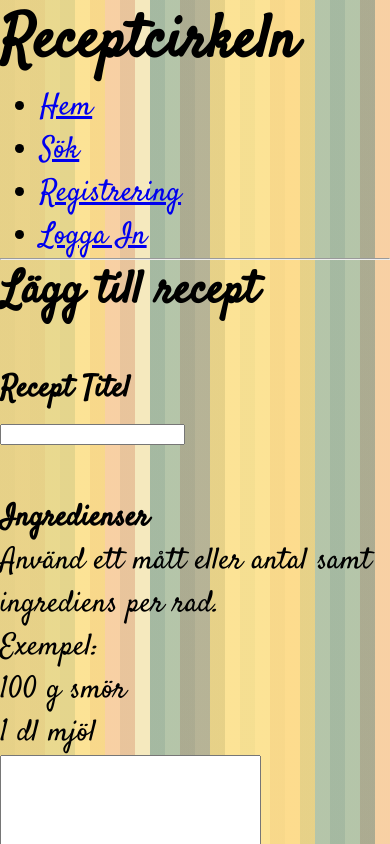
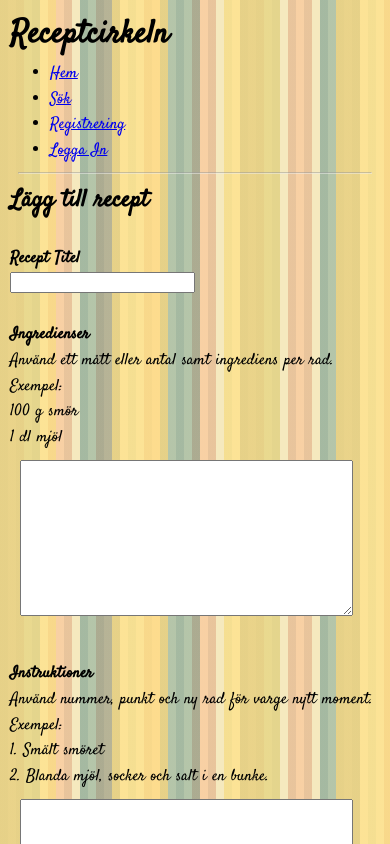
Before and after one commit to erax83/u11-fullstack-nuxt, a Nuxt app: page /recepie/addRecepies in a window 390 px wide. Shown: the top 844 px of the page. Built offline with nearby package versions, Linux system fonts and the light colour scheme; no server answers; a web font is replaced by a local one.

Commit message:
add lineheight, padding and more responsive design

```diff
--- a/components/Recepie.vue
+++ b/components/Recepie.vue
@@ -1,6 +1,7 @@
 <template>
   <div>
     <h3>{{ currentRecepie.title }}</h3>
+    <br>
     <h4>Ingredienser</h4>
     <p style="white-space: pre-line">{{ currentRecepie.ingrediences }}</p>
     <br />
@@ -8,7 +9,7 @@
     <p style="white-space: pre-line">{{ currentRecepie.instructions }}</p>
     <br />
     <h4>Skapat av</h4>
-    <nuxt-link to="/user/userAccount" :currentAuthor="this.currentRecepie">{{ currentRecepie.author }}</nuxt-link>
+    <nuxt-link :to="'/user/userAccount/'" >{{ currentRecepie.author }}</nuxt-link>
     <br />
   </div>
 </template>
--- a/layouts/default.vue
+++ b/layouts/default.vue
@@ -1,6 +1,6 @@
 <template>
-  <div>
-    <div>
+  <div class="wrapper">
+    <header>
       <h1>Receptcirkeln</h1>
       <div v-if="$auth.loggedIn">
         <p>Inloggad</p>
@@ -34,11 +34,11 @@
         </ul>
       </nav>
       <hr />
-    </div>
+    </header>
 
-    <div>
+    <main>
       <nuxt />
-    </div>
+    </main>
   </div>
 </template>
 
@@ -56,6 +56,7 @@ html {
   font-family: Satisfy;
   font-size: 16px;
   word-spacing: 1px;
+  line-height: 1.6;
   -ms-text-size-adjust: 100%;
   -webkit-text-size-adjust: 100%;
   -moz-osx-font-smoothing: grayscale;
@@ -87,7 +88,6 @@ body {
   background-size: 7em 7em, 5em 5em, 3em 3em, 1em 1em;
   background-color: #f5e9be;
   /* font: 10px/1.4 "Trebuchet MS", Verdana, sans-serif; */
-
 }
 
 *,
@@ -97,29 +97,84 @@ body {
   margin: 0;
 }
 
+li:hover {
+  cursor: pointer;
+}
+
+#ingrediences, #instructions {
+  margin: 10px;
+  width: 90%;
+}
+
 @media only screen and (max-width: 300px) {
+  .wrapper {
+    display: grid;
+    grid-template-columns: 1fr;
+    grid-template-rows: auto auto;
+    /* grid-gap: 10px; */
+  }
+
+  header {
+    grid-column-start: 1;
+    grid-column-end: 2;
+    grid-row-start: 1;
+    grid-row-end: 2;
+  }
+
+  main {
+    grid-column-start: 1;
+    grid-column-end: 2;
+    grid-row-start: 2;
+    grid-row-end: 3;
+  }
+
   body {
     font-size: 16px;
-    padding: 10px;
+    padding: 15px;
   }
-  li:hover {
-    cursor: pointer;
-  }
+
   hr {
     margin: 8px;
     opacity: 50%;
   }
   .recepie-list {
-  height: 100px;
-  width: 100%;
-  overflow: hidden;
-  overflow-y: scroll;
-}
+    height: 100px;
+    width: 100%;
+    overflow: hidden;
+    overflow-y: scroll;
+  }
 }
 
 @media only screen and (min-width: 301px) {
+  .container {
+    display: grid;
+    grid-template-areas:
+      "head head"
+      "main main";
+  }
+
+  .container > header {
+    grid-area: head;
+  }
+
+  .container > main {
+    grid-area: main;
+  }
+
   body {
-    font-size: 30px;
+    font-size: 16px;
+    padding: 10px;
+  }
+
+  hr {
+    margin: 8px;
+    opacity: 50%;
+  }
+  .recepie-list {
+    height: 100px;
+    width: 100%;
+    overflow: hidden;
+    overflow-y: scroll;
   }
 }
 
--- a/pages/index.vue
+++ b/pages/index.vue
@@ -3,7 +3,7 @@
     <div>
       <h2>Välkommen till Receptcirkeln!</h2>
       <p>
-        På Receptcirkeln kan du dela med dig av dina favoritrecept. Ta del av
+        I Receptcirkeln kan du dela med dig av dina favoritrecept och samtidigt ta del av
         den ständigt växande receptsamlingen som skapas av Receptcirkelns
         medlemmar.
       </p>
--- a/pages/recepie/addRecepies.vue
+++ b/pages/recepie/addRecepies.vue
@@ -112,4 +112,6 @@ export default {
 };
 </script>
 
-<style scoped></style>
+<style scoped>
+
+</style>
--- a/pages/user/userAccount.vue
+++ b/pages/user/userAccount.vue
@@ -2,7 +2,7 @@
   <div>
     <h2>Sida</h2>
     <h3>Mina recept:</h3>
-    <h4>{{ currentAuthor.author }}</h4>
+    <!-- <h4>{{ currentAuthor.author }}</h4> -->
     <div class="recepie-list" v-if="recepies.length">
       <!-- <nuxt-link
           class="list-group-item list-group-item-action"
@@ -37,7 +37,7 @@
 import Recepie from "~/components/Recepie.vue";
 export default {
   middleware: "auth",
-  components: { Recepie },
+//   components: { Recepie },
   data() {
     return {
       allRecepies: Array,
@@ -45,11 +45,11 @@ export default {
       currentRecepie: null
     };
   },
-  props: {
-    currentAuthor: {
-        author: String
-    }
-  },
+//   props: {
+//     currentAuthor: {
+//         author: String
+//     }
+//   },
   async asyncData(context) {
     // auth: "guest";
     const { data } = await context.$axios.get("/api/recepies");
```
